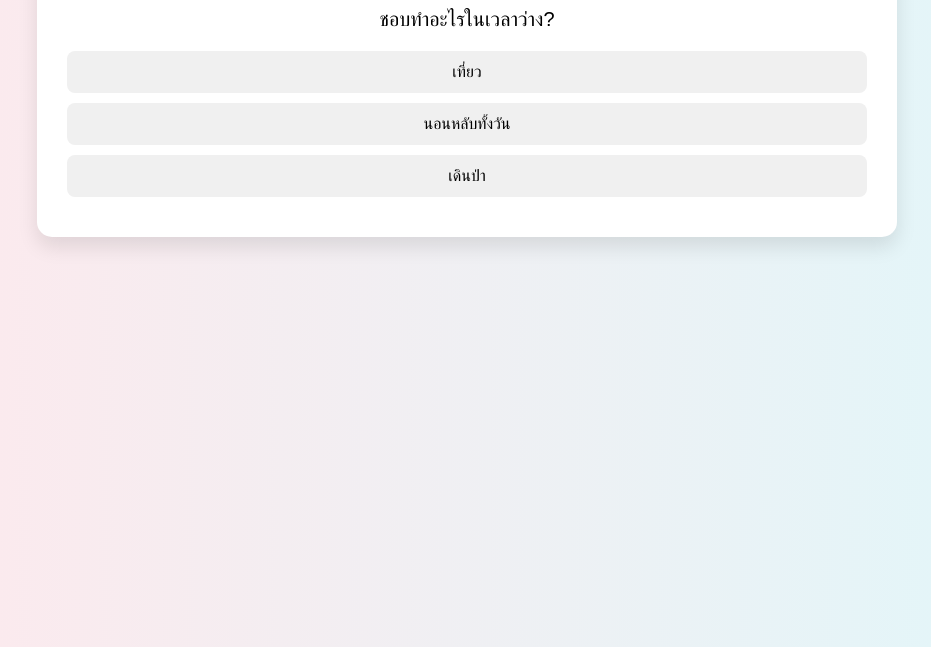
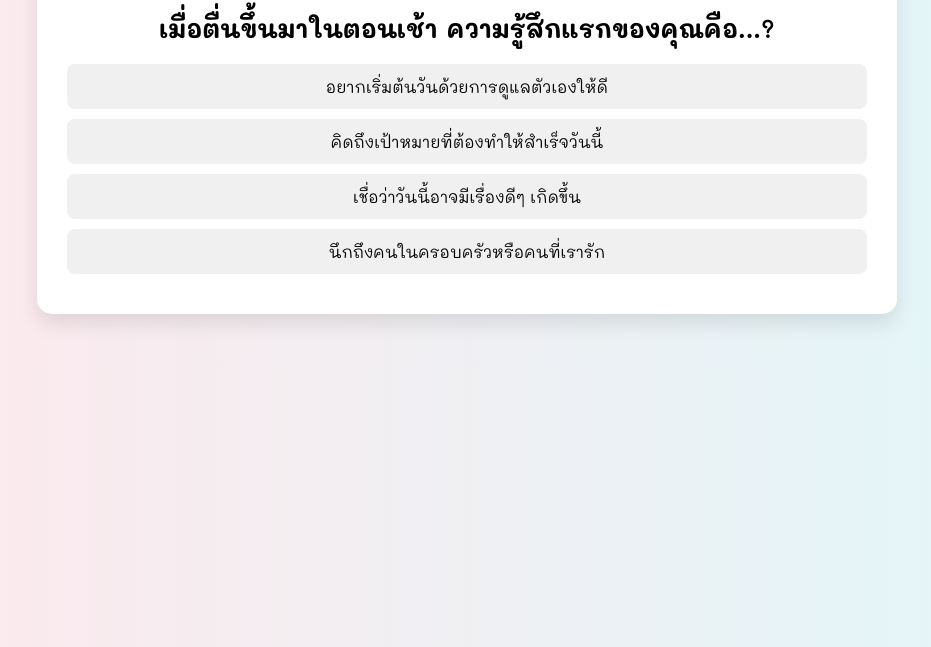
Before and after one commit to ninksazerac/kcn-quiz-game, a plain HTML site: page index.html in a window 1280 px wide. Shown: the part 153-800 px from the top of the page, without its empty margins (173-1104 px from the left). Drawn offline with Linux system fonts and the light colour scheme.

Commit message:
⏫ update choices from docs and shuffle choice

```diff
--- a/index.html
+++ b/index.html
@@ -1,27 +1,36 @@
 <!DOCTYPE html>
 <html lang="th">
+
 <head>
   <meta charset="UTF-8" />
-    <title>คุณเหมือนสัตว์อะไร?</title>
+  <meta name="viewport" content="width=device-width, initial-scale=1.0">
+  <title>kcn-quiz-game</title>
   <link rel="stylesheet" href="style.css" />
+  <link rel="preconnect" href="https://fonts.googleapis.com">
+  <link rel="preconnect" href="https://fonts.gstatic.com" crossorigin>
+
+  <link
+    href="https://fonts.googleapis.com/css2?family=Mali:ital,wght@0,200;0,300;0,400;0,500;0,600;0,700;1,200;1,300;1,400;1,500;1,600;1,700&display=swap"
+    rel="stylesheet">
 </head>
+
 <body>
   <div class="quiz-container">
-      <h1>🦁 คุณเหมือนสัตว์อะไร?</h1>
+    <h1>🪄 ✨ 🔮</h1>
     <div id="quiz">
       <div id="question" class="question-text"></div>
       <div id="choices"></div>
       <button id="next-btn" class="btn hidden">ข้อต่อไป</button>
     </div>
     <div id="result" class="hidden">
+      <img id="result-image" src="" alt="pics result" width="250"/>
       <h2 id="result-title"></h2>
-        <!-- รูปผลลัพธ์ หรือ ตกแต่ง -->
-        <img id="result-image" src="" alt="รูปผลลัพธ์หรือตกแต่ง" />
-        <p id="result-description"></p>
+      <!-- <p id="result-description"></p> -->
       <button onclick="location.reload()" class="btn">ลองเล่นใหม่</button>
     </div>
   </div>
 
   <script src="script.js"></script>
 </body>
+
 </html>
--- a/script.js
+++ b/script.js
@@ -1,59 +1,93 @@
 const questions = [
   {
-    question: "ชอบทำอะไรในเวลาว่าง?",
+    question: "เมื่อตื่นขึ้นมาในตอนเช้า ความรู้สึกแรกของคุณคือ...?",
     choices: [
-      { text: "เที่ยว", type: "หมา" },
-      { text: "นอนหลับทั้งวัน", type: "แมว" },
-      { text: "เดินป่า", type: "เสือ" },
+      { text: "คิดถึงเป้าหมายที่ต้องทำให้สำเร็จวันนี้", type: "งาน_เศรษฐกิจ" },
+      { text: "อยากเริ่มต้นวันด้วยการดูแลตัวเองให้ดี", type: "สุขภาพ" },
+      { text: "นึกถึงคนในครอบครัวหรือคนที่เรารัก", type: "ครอบครัว" },
+      { text: "เชื่อว่าวันนี้อาจมีเรื่องดีๆ เกิดขึ้น", type: "ความหวัง" },
     ],
   },
   {
-    question: "กินอะไรเป็นของโปรด?",
+    question: "เมื่อรู้สึกเหนื่อยล้า สิ่งที่คุณมักทำคือ...?",
     choices: [
-      { text: "อะไรก็ได้", type: "หมา" },
-      { text: "ปลาทอด", type: "แมว" },
-      { text: "สเต๊กเนื้อ", type: "เสือ" },
+      { text: "กลับไปโฟกัสที่เป้าหมายหรือโปรเจกต์ของตัวเอง", type: "งาน_เศรษฐกิจ" },
+      { text: "พักผ่อน เดินเล่น หรือดูแลร่างกาย", type: "สุขภาพ" },
+      { text: "พูดคุยหรืออยู่ใกล้ๆ คนในบ้าน", type: "ครอบครัว" },
+      { text: "อ่านหรือฟังสิ่งที่สร้างแรงบันดาลใจ", type: "ความหวัง" },
     ],
   },
   {
-    question: "ชอบอยู่กับใคร?",
+    question: "หากมีเวลา 1 วันเต็มโดยไม่มีภาระ คุณอยากใช้มันทำอะไร?",
     choices: [
-      { text: "กับเพื่อน ๆ", type: "หมา" },
-      { text: "อยู่คนเดียว", type: "แมว" },
-      { text: "อยู่กับครอบครัว", type: "เสือ" },
+      { text: "วางแผนหรือลงมือทำสิ่งใหม่ ๆ ที่อาจทำรายได้", type: "งาน_เศรษฐกิจ" },
+      { text: "ไปออกกำลังกาย นวด หรือดูแลสุขภาพ", type: "สุขภาพ" },
+      { text: "ทำอาหารและใช้เวลาร่วมกับครอบครัว", type: "ครอบครัว" },
+      { text: "ออกไปเที่ยวที่ไม่เคยไป เปิดประสบการณ์ใหม่", type: "ความหวัง" },
+    ],
+  },
+  {
+    question: "คำพูดที่คุณอยากได้ยินในตอนนี้มากที่สุดคือ...?",
+    choices: [
+      { text: "\"คุณเก่งมาก และอนาคตของคุณจะมั่นคงแน่นอน\"", type: "งาน_เศรษฐกิจ" },
+      { text: "\"คุณดูแลตัวเองได้ดีขึ้นทุกวันนะ\"", type: "สุขภาพ" },
+      { text: "\"ไม่ว่าอะไรจะเกิดขึ้น ฉันจะอยู่ข้างคุณเสมอ\"", type: "ครอบครัว" },
+      { text: "\"ทุกอย่างกำลังจะดีขึ้นกว่าที่เคยเป็น\"", type: "ความหวัง" },
+    ],
+  },
+  {
+    question: "ถ้าจะมีของขวัญวิเศษชิ้นหนึ่งหล่นลงมาตรงหน้า...คุณอยากให้มันเป็นอะไร?",
+    choices: [
+      { text: "โอกาสดี ๆ ที่พาชีวิตมั่นคงขึ้น", type: "งาน_เศรษฐกิจ" },
+      { text: "สุขภาพแข็งแรงทั้งกายและใจ ให้ตัวเองและคนที่รัก", type: "สุขภาพ" },
+      { text: "ความสัมพันธ์ที่อบอุ่น เข้าใจกันมากขึ้น", type: "ครอบครัว" },
+      { text: "พลังใจเล็ก ๆ ที่ช่วยให้ยืนหยัดได้ แม้จะเจอเรื่องยากอีกสักครั้ง", type: "ความหวัง" },
     ],
   },
 ];
 
 const results = {
-  หมา: {
-    title: "🐶 คุณคือ 'หมา'!",
-    description: "คุณเป็นมิตร ร่าเริง ชอบเข้าสังคม และภักดีต่อเพื่อน!",
+  งาน_เศรษฐกิจ: {
+    title: "🏢🪙 งานและเศรษฐกิจ",
+    // description: "คุณเป็นมิตร ร่าเริง ชอบเข้าสังคม และภักดีต่อเพื่อน!",
     image:
-      "https://cdn.pixabay.com/photo/2016/02/19/10/00/dog-1207816_1280.jpg",
+      "./assets/work.svg",
   },
-  แมว: {
-    title: "🐱 คุณคือ 'แมว'!",
-    description: "คุณรักอิสระ สุขุม และมีเสน่ห์ลึกลับในตัวเอง",
+  สุขภาพ: {
+    title: "💪🏃 สุขภาพ",
+    // description: "คุณรักอิสระ สุขุม และมีเสน่ห์ลึกลับในตัวเอง",
     image:
-      "https://cdn.pixabay.com/photo/2017/11/09/21/41/cat-2934720_1280.jpg",
+      "./assets/health.svg",
   },
-  เสือ: {
-    title: "🐯 คุณคือ 'เสือ'!",
-    description: "คุณกล้าหาญ เป็นผู้นำ และมีพลังแฝงในตัวเอง",
+  ครอบครัว: {
+    title: "👨‍👩‍👧💖 ครอบครัว",
+    // description: "คุณกล้าหาญ เป็นผู้นำ และมีพลังแฝงในตัวเอง",
     image:
-      "https://cdn.pixabay.com/photo/2019/08/26/06/24/tiger-4433166_1280.jpg",
+      "./assets/family.svg",
+  },
+  ความหวัง: {
+    title: "🕊️🌠 ความหวัง",
+    // description: "คุณกล้าหาญ เป็นผู้นำ และมีพลังแฝงในตัวเอง",
+    image:
+      "./assets/hope.svg",
   },
 };
 
 let currentQuestion = 0;
-let scores = { หมา: 0, แมว: 0, เสือ: 0 };
+let scores = { งาน_เศรษฐกิจ: 0, สุขภาพ: 0, ครอบครัว: 0, ความหวัง: 0 };
 let currentSelection = null;
 
 const questionElement = document.getElementById("question");
 const choicesElement = document.getElementById("choices");
 const nextButton = document.getElementById("next-btn");
 const resultSection = document.getElementById("result");
+
+function shuffle(arr){
+  for (let i = arr.length - 1; i > 0; i--) {
+    const j = Math.floor(Math.random() * (i + 1));
+    [arr[i], arr[j]] = [arr[j], arr[i]];
+  }
+}
 
 function showQuestion() {
   const q = questions[currentQuestion];
@@ -62,9 +96,13 @@ function showQuestion() {
   nextButton.classList.add("hidden");
   currentSelection = null;
 
-  q.choices.forEach((choice) => {
+  const shuffledChoices = [...q.choices];
+  shuffle(shuffledChoices);
+
+  shuffledChoices.forEach((choice) => {
     const btn = document.createElement("button");
     btn.innerText = choice.text;
+    btn.style.fontFamily = "Mali";
     btn.classList.add("choice-btn");
     btn.dataset.type = choice.type;
 
@@ -82,6 +120,7 @@ function showQuestion() {
         btn.classList.add("selected");
         currentSelection = btn;
         nextButton.classList.remove("hidden");
+        nextButton.style.fontFamily = "Mali";
       }
     });
 
@@ -109,7 +148,11 @@ function showResult() {
   );
   const result = results[topType];
   document.getElementById("result-title").innerText = result.title;
-  document.getElementById("result-description").innerText = result.description;
+  document.getElementById("result-title").style.backgroundColor = "#c4acd67d";
+  document.getElementById("result-title").style.padding = "10px";
+  document.getElementById("result-title").style.borderRadius = "10px";
+  document.getElementById("result-title").classList.add("shimmer-text");
+  // document.getElementById("result-description").innerText = result.description;
   document.getElementById("result-image").src = result.image;
   resultSection.classList.remove("hidden");
 }
--- a/style.css
+++ b/style.css
@@ -1,5 +1,5 @@
 body {
-  font-family: "Prompt", sans-serif;
+  font-family: "Mali", cursive;
   background: linear-gradient(to right, #ffe8ec, #e0f7fa);
   margin: 0;
   padding: 50px 20px;
@@ -22,8 +22,9 @@ h1 {
 }
 
 .question-text {
-  font-size: 20px;
+  font-size: 25px;
   margin-bottom: 20px;
+  font-weight: bolder;
 }
 
 .btn {
@@ -35,6 +36,7 @@ h1 {
   border-radius: 10px;
   cursor: pointer;
   margin-top: 20px;
+  font-family: "Mali", cursive;
 }
 
 .btn:hover {
@@ -66,7 +68,7 @@ h1 {
 }
 
 img {
-  max-width: 200px;
+  max-width: 250px;
   margin: 20px auto;
   display: block;
 }
@@ -74,3 +76,19 @@ img {
 .hidden {
   display: none;
 }
+
+@keyframes shimmerGlow {
+  0% {
+    text-shadow: 0 0 5px #fff, 0 0 10px #e0b3ff, 0 0 15px #d08cff;
+  }
+  50% {
+    text-shadow: 0 0 10px #fff, 0 0 20px #e0b3ff, 0 0 30px #d08cff;
+  }
+  100% {
+    text-shadow: 0 0 5px #fff, 0 0 10px #e0b3ff, 0 0 15px #b275df;
+  }
+}
+
+.shimmer-text {
+  animation: shimmerGlow 1.5s infinite;
+}
```
Also changed, not shown: assets/family.svg (added), assets/health.svg (added), assets/hope.svg (added), assets/work.svg (added). Lines whose indentation alone changed are shown as unchanged.
